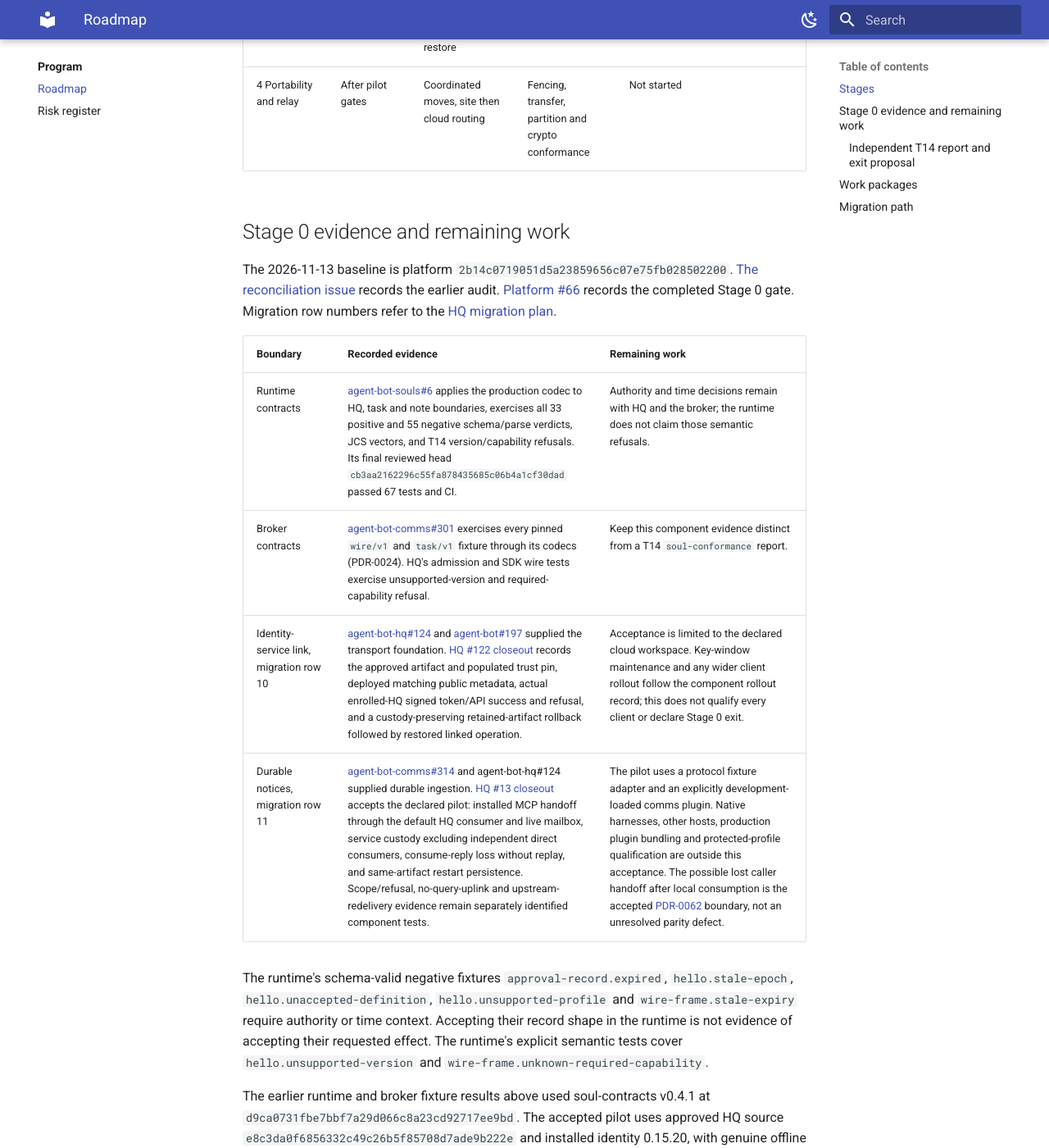
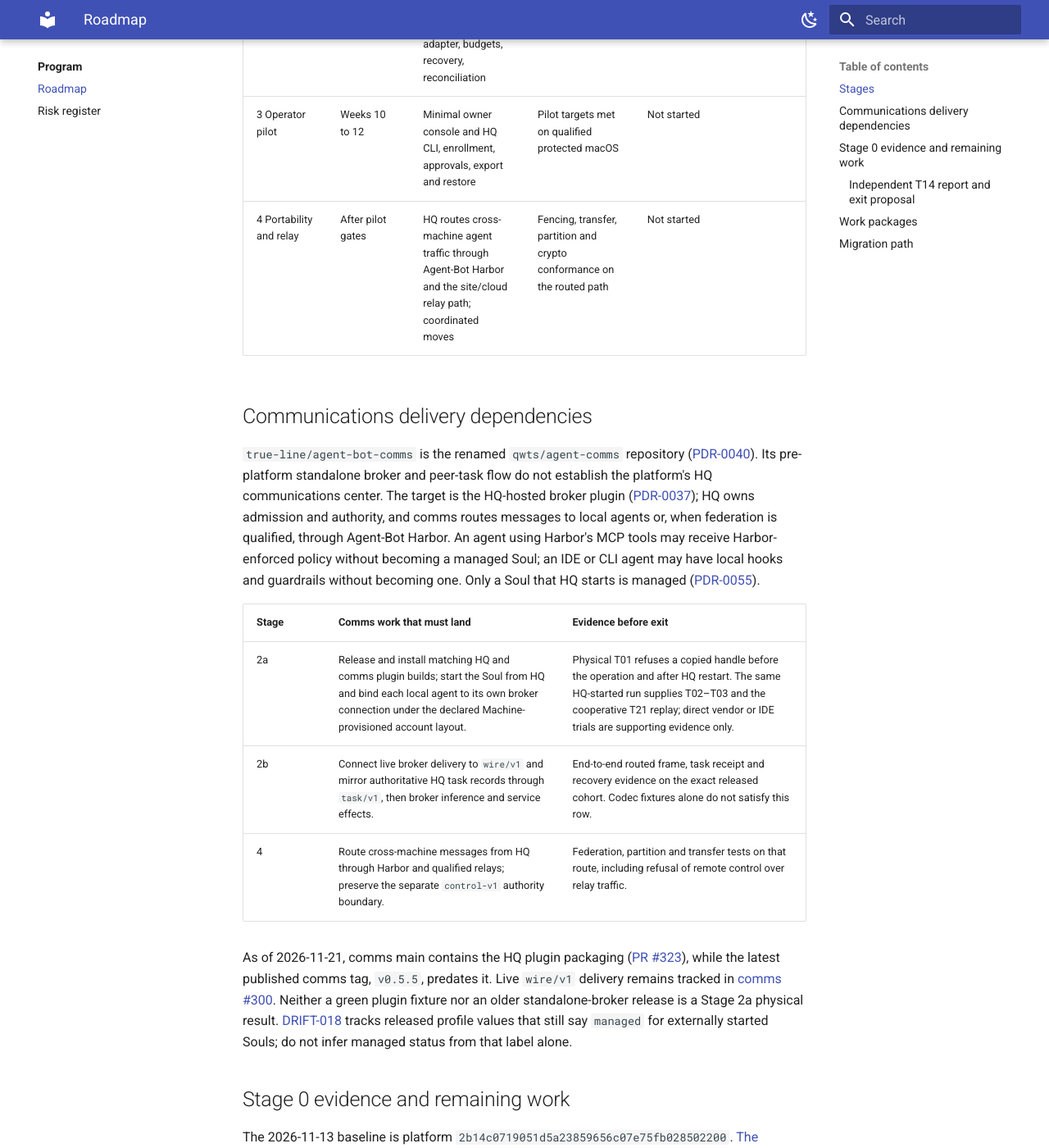
Before and after one commit to true-line/agent-bot-platform, an MkDocs documentation site: the page built from docs/10-program/roadmap.md, in a window 1280 px wide and 1400 px high, scrolled down 1232 px. Shown: the whole window at 82% size. Built offline with MkDocs 1.6.1 and Material for MkDocs 9.7.7, drawn with Linux system fonts in a browser that asks for light colours; some of the changed text lies outside the part shown.

Commit message:
Record HQ communications dependencies for Stage 2a and later routing
Agent-Bot-Write: ghw_71f3a841bc573f1b
Agent-Bot-Session: fa2486d94751

```diff
--- a/docs/10-program/roadmap.md
+++ b/docs/10-program/roadmap.md
@@ -2,7 +2,7 @@
 Status: Draft
 Doc-Type: plan
 Owner: product-owner
-Last-Reviewed: 2026-11-17
+Last-Reviewed: 2026-11-21
 Sources: S6 §13; S7 §2
 ---
 
@@ -16,10 +16,39 @@ Stages exit on evidence. S6 estimates the dates. [PDR-0085](../04-decisions/PDR-
 |---|---|---|---|---|
 | 0 Contract baseline | Weeks 1 to 2 | Glossary, schemas, fixtures, threat model, compatibility inventory, traceability | Shared fixtures validate in runtime and broker (T14) | The owner confirmed exit by approving [closeout PR #79](https://github.com/true-line/agent-bot-platform/pull/79), which closed [#66](https://github.com/true-line/agent-bot-platform/issues/66). See [evidence](#stage-0-evidence-and-remaining-work). |
 | 1 Local vertical slice | Weeks 3 to 5 | One Soul, two members, local admission, task ledger, fake adapters | One task completes with scoped proposals and one final commitment | Exit evidence complete 2026-11-17; approval of [#67](https://github.com/true-line/agent-bot-platform/issues/67) confirms exit. T04/T05/T20 passed under `managed-cooperative` ([soul-conformance PR #7](https://github.com/true-line/soul-conformance/pull/7)). [PR #10](https://github.com/true-line/soul-conformance/pull/10) [post-merge CI](https://github.com/true-line/soul-conformance/actions/runs/44104254218) passed 31 tests and `hello.soul` against the pinned runtime and real HQ. Clean reports: [artifact 14336598815](https://github.com/true-line/soul-conformance/actions/runs/44104254218/artifacts/14336598815), ZIP SHA-256 `3449cc028f36a3653de16d1fd23346df65138d31bfe0fb1fb2bc0a1fa0baeeed`. Cooperative only; Stage 2a retains the protected-host gate. |
-| 2a Member isolation | Weeks 6 to 7 | macOS caller binding, isolation, key custody and egress control | T01–T03 protected and T21 cooperative on macOS | In progress ([#68](https://github.com/true-line/agent-bot-platform/issues/68)); macOS qualification pending. |
-| 2b Brokered adapters | Weeks 8 to 9 | Brokered inference and service adapter, budgets, recovery, reconciliation | Unknown effects reconcile without blind replay | Not started |
+| 2a Member isolation | Weeks 6 to 7 | HQ starts the Soul through the Soul runner; HQ-hosted comms binds its local agents; macOS caller binding, isolation, key custody and egress control | On the declared Mac, an HQ-started Soul passes T01–T03 protected and T21 cooperative through the HQ-hosted comms path | In progress ([#68](https://github.com/true-line/agent-bot-platform/issues/68)); HQ Soul-start and macOS qualification pending. |
+| 2b Brokered adapters | Weeks 8 to 9 | HQ-hosted comms routes live `wire/v1` and mirrors HQ's `task/v1`; brokered inference and service adapter, budgets, recovery, reconciliation | Unknown effects reconcile without blind replay through the live HQ broker | Not started |
 | 3 Operator pilot | Weeks 10 to 12 | Minimal owner console and HQ CLI, enrollment, approvals, export and restore | Pilot targets met on qualified protected macOS | Not started |
-| 4 Portability and relay | After pilot gates | Coordinated moves, site then cloud routing | Fencing, transfer, partition and crypto conformance | Not started |
+| 4 Portability and relay | After pilot gates | HQ routes cross-machine agent traffic through Agent-Bot Harbor and the site/cloud relay path; coordinated moves | Fencing, transfer, partition and crypto conformance on the routed path | Not started |
+
+## Communications delivery dependencies
+
+`true-line/agent-bot-comms` is the renamed `qwts/agent-comms` repository
+([PDR-0040](../04-decisions/PDR-0040-repository-renames-and-transfers-to-true-line.md)).
+Its pre-platform standalone broker and peer-task flow do not establish the
+platform's HQ communications center. The target is the HQ-hosted broker plugin
+([PDR-0037](../04-decisions/PDR-0037-agent-bot-executables-are-daemon-plugins-behind-a-shim.md));
+HQ owns admission and authority, and comms routes messages to local agents or,
+when federation is qualified, through Agent-Bot Harbor. An agent using Harbor's
+MCP tools may receive Harbor-enforced policy without becoming a managed Soul;
+an IDE or CLI agent may have local hooks and guardrails without becoming one.
+Only a Soul that HQ starts is managed
+([PDR-0055](../04-decisions/PDR-0055-a-soul-is-managed-when-hq-starts-it.md)).
+
+| Stage | Comms work that must land | Evidence before exit |
+|---|---|---|
+| 2a | Release and install matching HQ and comms plugin builds; start the Soul from HQ and bind each local agent to its own broker connection under the declared Machine-provisioned account layout. | Physical T01 refuses a copied handle before the operation and after HQ restart. The same HQ-started run supplies T02–T03 and the cooperative T21 replay; direct vendor or IDE trials are supporting evidence only. |
+| 2b | Connect live broker delivery to `wire/v1` and mirror authoritative HQ task records through `task/v1`, then broker inference and service effects. | End-to-end routed frame, task receipt and recovery evidence on the exact released cohort. Codec fixtures alone do not satisfy this row. |
+| 4 | Route cross-machine messages from HQ through Harbor and qualified relays; preserve the separate `control-v1` authority boundary. | Federation, partition and transfer tests on that route, including refusal of remote control over relay traffic. |
+
+As of 2026-11-21, comms main contains the HQ plugin packaging
+([PR #323](https://github.com/true-line/agent-bot-comms/pull/323)), while the
+latest published comms tag, `v0.5.5`, predates it. Live `wire/v1` delivery
+remains tracked in [comms #300](https://github.com/true-line/agent-bot-comms/issues/300).
+Neither a green plugin fixture nor an older standalone-broker release is a
+Stage 2a physical result. [DRIFT-018](../00-governance/drift-register.md#drift-018-profile-values-say-managed-for-souls-hq-does-not-start)
+tracks released profile values that still say `managed` for externally started
+Souls; do not infer managed status from that label alone.
 
 ## Stage 0 evidence and remaining work
 
```
